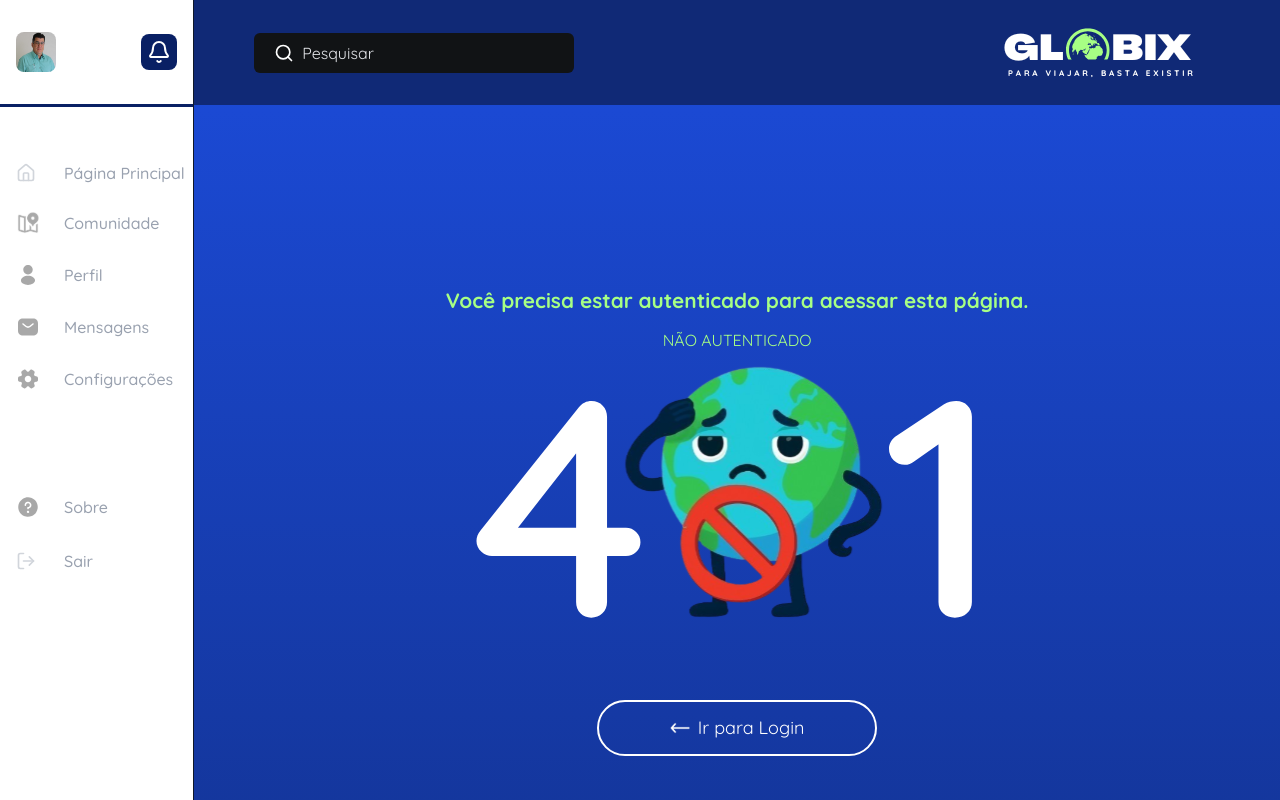
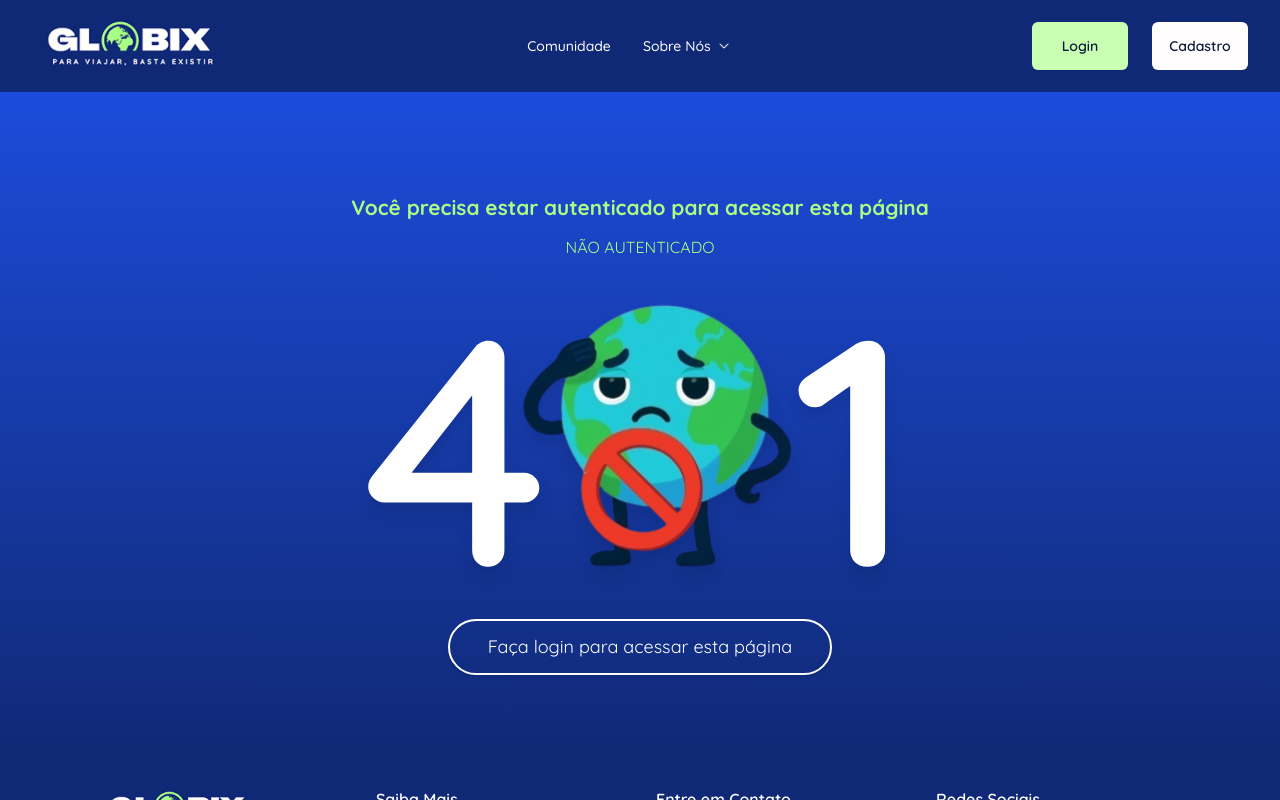
Before and after one commit to florgust/frontend-globix, a Next.js app: page /not_authenticated in a window 1280 px wide. Shown: the top 800 px of the page. Built offline with nearby package versions, Linux system fonts and the light colour scheme.

Commit message:
SCRUM-211: Removendo Sidebar da minha página Não Autenticado

```diff
--- a/src/app/not_authenticated/page.tsx
+++ b/src/app/not_authenticated/page.tsx
@@ -1,7 +1,6 @@
 "use client";
 import React from "react";
-import SidebarMenu from "@/components/common/SidebarMenu";
-import { HeaderPages } from "@/components/common/Header";
+import { Header } from "@/components/common/Header";
 import Footer from "@/components/common/Footer";
 import { useRouter } from "next/navigation";
 
@@ -9,40 +8,34 @@ export default function NotAuthenticated() {
     const router = useRouter();
 
     return (
-        <div className="flex min-h-screen bg-gradient-to-b from-[#1C4CDC] to-[#0F2976]">
-            <SidebarMenu />
+        <div className="flex min-h-screen bg-gradient-to-b from-[#1C4CDC] to-[#102976] flex-col">
+            <Header />
 
-            <div className="flex flex-col items-center w-full bg-gradient-to-b from-[#1C4CDC] to-[#0F2976]">
-                <HeaderPages />
-
-                <div className="mt-45 text-[#A7FF84] text-center">
-                    <p className="font-bold text-[1.3rem]">Você precisa estar autenticado para acessar esta página.</p>
+            <div className="flex flex-col items-center w-full bg-gradient-to-b from-[#1C4CDC] to-[#102976] flex-1 relative">
+                <div className="mt-25 text-[#A7FF84] text-center z-10">
+                    <p className="font-bold text-[1.3rem]">Você precisa estar autenticado para acessar esta página</p>
                     <p className="pt-3">NÃO AUTENTICADO</p>
                 </div>
 
-                <div className="absolute flex justify-center items-center mt-35 pointer-events-none">
+                <div className="absolute flex justify-center items-center mt-5 left-0 right-0 top-1/2 -translate-y-1/2 pointer-events-none z-0">
                     <img
                         src="/images-error_401/error401.svg"
                         alt="Não autenticado"
-                        className="w-180 h-180"
+                        className="w-[50rem] h-[25rem] drop-shadow-xl max-w-full"
                     />
                 </div>
 
-                <div className="flex justify-center space-x-4 gap-5 text-[#FFFFFF] mt-87 mb-40">
+                <div className="flex justify-center mt-90 mb-20 z-10">
                     <button
-                        className="w-70 h-14 border-2 border-[#FFFFFF] rounded-[6.25rem] cursor-pointer hover:scale-110 flex items-center justify-center gap-2"
+                        className="w-96 h-14 border-2 border-[#FFFFFF] rounded-[6.25rem] cursor-pointer hover:scale-110 flex items-center justify-center gap-2 text-[#FFFFFF] text-lg bg-transparent shadow transition"
                         onClick={() => router.push("/login")}
+                        type="button"
                     >
-                        <img
-                            src="/images-error_404/seta.svg"
-                            alt="Seta"
-                            className="w-5 h-5"
-                        />
-                        <span className="text-lg">Ir para Login</span>
+                        <span>Faça login para acessar esta página</span>
                     </button>
                 </div>
-                <Footer />
             </div>
+            <Footer />
         </div>
     );
 }
--- a/src/components/common/Footer.tsx
+++ b/src/components/common/Footer.tsx
@@ -39,7 +39,7 @@ const Footer = () => {
                         className="cursor-pointer"
                         onClick={() => window.location.href = "/initial"}
                     />
-                    <div className="flex justify-center items-center w-full">
+                    <div className="flex px-17 mt-5 w-full">
                         <button
                             onClick={scrollToTop}
                             className="bg-white text-[#0A2C82] p-2 rounded-full hover:scale-110 transition cursor-pointer"
--- a/src/components/common/Header.tsx
+++ b/src/components/common/Header.tsx
@@ -28,7 +28,8 @@ export function HeaderPages() {
               width={120}
               height={40}
               priority
-              className="h-auto w-auto"
+              className="h-auto w-auto cursor-pointer"
+              onClick={() => window.location.href = "/initial"}
             />
           </div>
         </div>
@@ -82,14 +83,14 @@ export function Header() {
         {/* Navegação principal */}
         <nav className="flex flex-wrap items-center gap-4 md:gap-8 text-sm font-medium min-w-0" ref={menuRef}>
           {/* Viagens */}
-            <div className="relative">
+          <div className="relative">
             <button
               onClick={() => window.location.href = '/community'}
               className="focus:outline-none flex items-center gap-2 cursor-pointer hover:font-bold"
             >
               Comunidade
             </button>
-            </div>
+          </div>
 
           {/* Sobre Nós */}
           <div className="relative">
```
